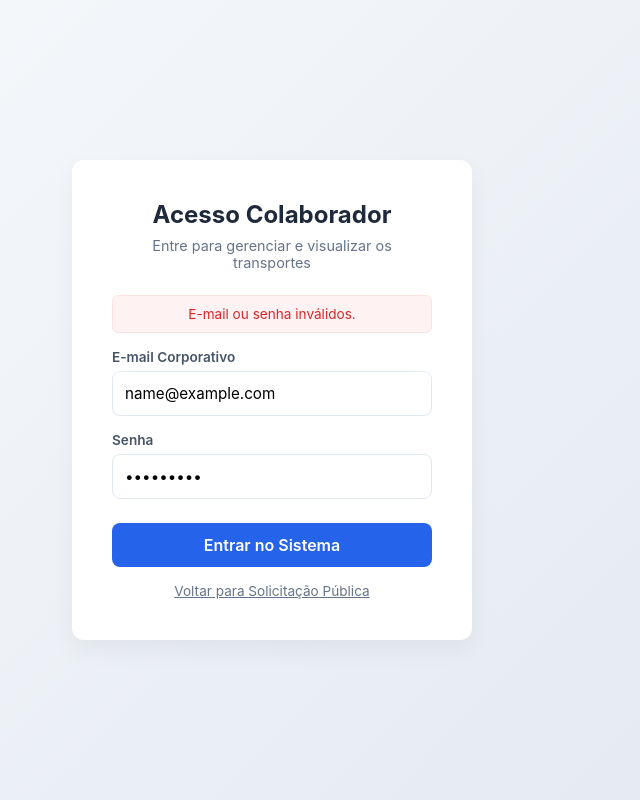
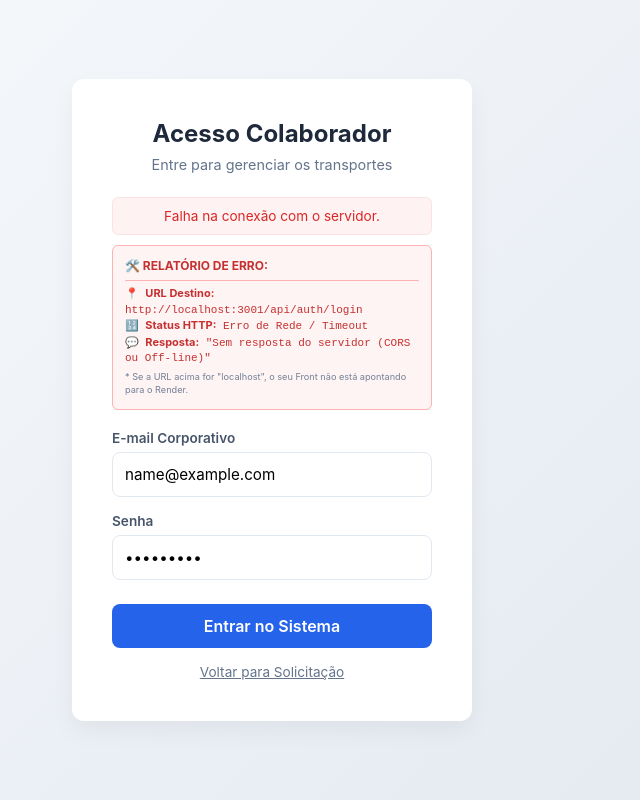
Before and after one commit to ItsNotNatan/TransportViewerClient, a React (Vite) app: page /login in a window 1280 px wide. Both pictures are taken after typing "name@example.com", "Sample123" into the empty fields and a click on the button "Entrar no Sistema". Shown: the whole page, without its empty margins (368-1008 px from the left). Built offline with nearby package versions, Linux system fonts and the light colour scheme; no server answers.

Commit message:
Add files via upload

```diff
--- a/src/pages/Login/Login.jsx
+++ b/src/pages/Login/Login.jsx
@@ -8,36 +8,56 @@ import { useAuth } from '../../components/context/context';
 
 export default function Login() {
   const navigate = useNavigate();
-  const { login } = useAuth(); // Puxamos a função que gerencia o estado global
+  const { login } = useAuth();
 
+  // Estados do formulário
   const [email, setEmail] = useState('');
   const [senha, setSenha] = useState('');
   const [erro, setErro] = useState('');
   const [carregando, setCarregando] = useState(false);
 
+  // NOVO: Estado para mostrar erro técnico na tela (já que você não tem F12)
+  const [debugInfo, setDebugInfo] = useState(null);
+
   const handleLogin = async (e) => {
     e.preventDefault();
     setCarregando(true);
     setErro('');
+    setDebugInfo(null); // Limpa o relatório anterior
 
     try {
-      // 1. Faz a chamada para o seu Backend
-      const resposta = await api.post('/auth/login', { email, senha });
+      // 1. Limpeza de dados para evitar espaços acidentais
+      const payload = {
+        email: email.trim().toLowerCase(),
+        senha: senha.trim()
+      };
 
-      // 2. Usamos a função login do Contexto.
-      // Ela vai salvar no localStorage e avisar o Layout para mostrar o menu!
+      // 2. Faz a chamada para o seu Backend
+      // Usamos apenas /auth/login pois o /api já deve estar na baseURL do api.js
+      const resposta = await api.post('/auth/login', payload);
+
+      // 3. Sucesso! Salvamos no contexto e navegamos
       login({
         accessToken: resposta.data.accessToken,
         refreshToken: resposta.data.refreshToken,
         nome: resposta.data.nome
       });
 
-      // 3. Sucesso! Vamos para o painel restrito
       navigate('/painelatm');
+
     } catch (err) {
-      // Tratamento de erro caso a senha ou e-mail estejam incorretos
-      const mensagemErro = err.response?.data?.mensagem || 'E-mail ou senha inválidos.';
-      setErro(mensagemErro);
+      // 4. TRATAMENTO DE ERRO COM DIAGNÓSTICO NA TELA
+      const msgAmigavel = err.response?.data?.mensagem || 'Falha na conexão com o servidor.';
+      setErro(msgAmigavel);
+
+      // Montamos o relatório para você me passar as informações
+      setDebugInfo({
+        urlCompleta: (api.defaults.baseURL || '') + '/auth/login',
+        codigoStatus: err.response?.status || 'Erro de Rede / Timeout',
+        respostaDoServidor: err.response?.data || 'Sem resposta do servidor (CORS ou Off-line)',
+        metodo: 'POST'
+      });
+
     } finally {
       setCarregando(false);
     }
@@ -49,11 +69,36 @@ export default function Login() {
         <div className="login-header">
           <i className="fa-solid fa-lock" style={{ color: '#2563eb', fontSize: '2rem', marginBottom: '1rem' }}></i>
           <h2>Acesso Colaborador</h2>
-          <p>Entre para gerenciar e visualizar os transportes</p>
+          <p>Entre para gerenciar os transportes</p>
         </div>
 
-        {/* Exibição de erro caso as credenciais falhem */}
-        {erro && <div className="error-message">{erro}</div>}
+        {/* MENSAGEM DE ERRO AMIGÁVEL */}
+        {erro && <div className="error-message" style={{ marginBottom: '10px' }}>{erro}</div>}
+
+        {/* 🕵️ QUADRO TÉCNICO DE DEPURAÇÃO (Só aparece se der erro) */}
+        {debugInfo && (
+          <div style={{
+            backgroundColor: '#fff4f4',
+            border: '1px solid #feb2b2',
+            padding: '12px',
+            borderRadius: '6px',
+            fontSize: '11px',
+            marginBottom: '20px',
+            textAlign: 'left',
+            color: '#c53030',
+            fontFamily: 'monospace',
+            lineHeight: '1.4'
+          }}>
+            <strong style={{ fontSize: '12px' }}>🛠️ RELATÓRIO DE ERRO:</strong><br/>
+            <hr style={{ border: '0', borderTop: '1px solid #feb2b2', margin: '5px 0' }} />
+            📍 <strong>URL Destino:</strong> {debugInfo.urlCompleta}<br/>
+            🔢 <strong>Status HTTP:</strong> {debugInfo.codigoStatus}<br/>
+            💬 <strong>Resposta:</strong> {JSON.stringify(debugInfo.respostaDoServidor)}<br/>
+            <small style={{ color: '#718096', marginTop: '5px', display: 'block' }}>
+              * Se a URL acima for "localhost", o seu Front não está apontando para o Render.
+            </small>
+          </div>
+        )}
 
         <div className="input-group">
           <label htmlFor="email">E-mail Corporativo</label>
@@ -64,7 +109,6 @@ export default function Login() {
             onChange={(e) => setEmail(e.target.value)}
             required
             placeholder="exemplo@comau.com"
-            autoComplete="email"
           />
         </div>
 
@@ -77,20 +121,15 @@ export default function Login() {
             onChange={(e) => setSenha(e.target.value)}
             required
             placeholder="Digite sua senha"
-            autoComplete="current-password"
           />
         </div>
 
         <button type="submit" className="btn-login" disabled={carregando}>
-          {carregando ? (
-            <span><i className="fa-solid fa-spinner fa-spin"></i> Validando...</span>
-          ) : (
-            'Entrar no Sistema'
-          )}
+          {carregando ? 'Validando acesso...' : 'Entrar no Sistema'}
         </button>
 
         <button type="button" className="btn-back" onClick={() => navigate('/')}>
-          <i className="fa-solid fa-arrow-left"></i> Voltar para Solicitação Pública
+          Voltar para Solicitação
         </button>
       </form>
     </div>
```
